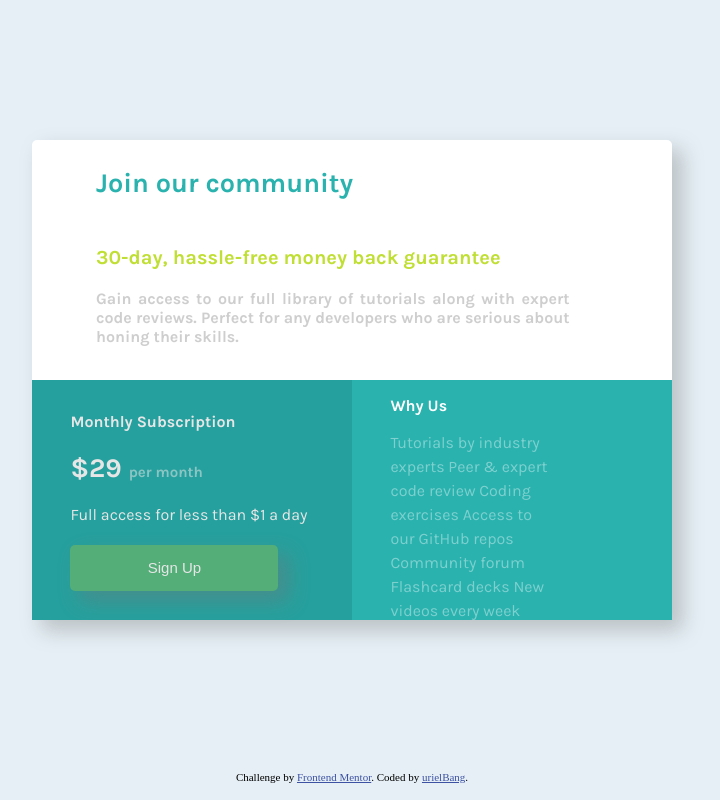
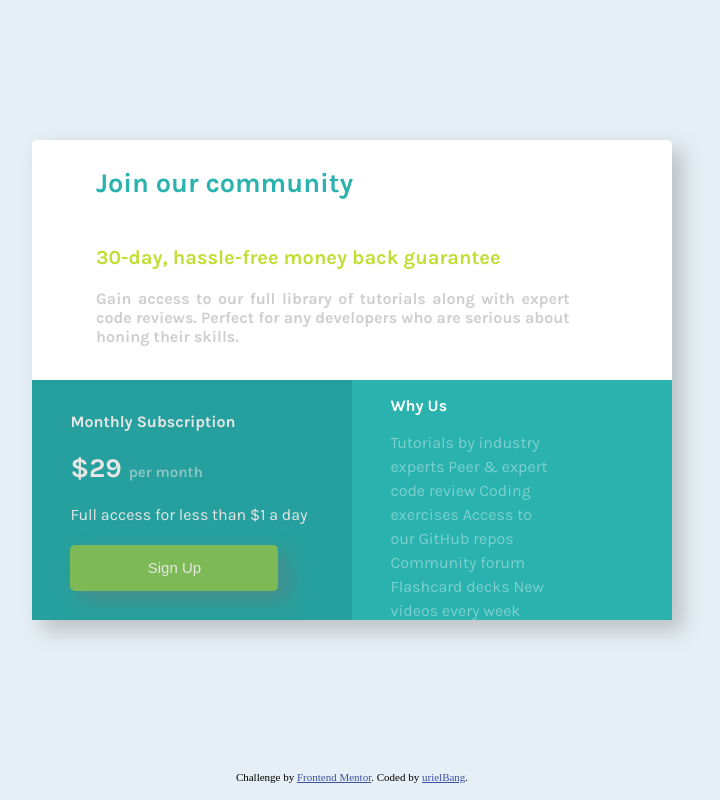
Before and after one commit to urielbang/single-price-grid-component-master, a plain HTML site: page index.html in a window 1280 px wide. In both pictures the pointer is over the button "Sign Up". Shown: the whole page, without its empty margins (288-1008 px from the left). Drawn offline with Linux system fonts and the light colour scheme.

Commit message:
css changes

```diff
--- a/style.css
+++ b/style.css
@@ -85,7 +85,7 @@ span {
   box-shadow: 10px 10px 20px 1px rgba(128, 128, 128, 0.397);
 }
 .btn:hover {
-  background-color: hsla(71, 73%, 54%, 0.338);
+  background-color: hsla(71, 73%, 54%, 0.647);
 }
 .downContainer p,
 .btn {
```
